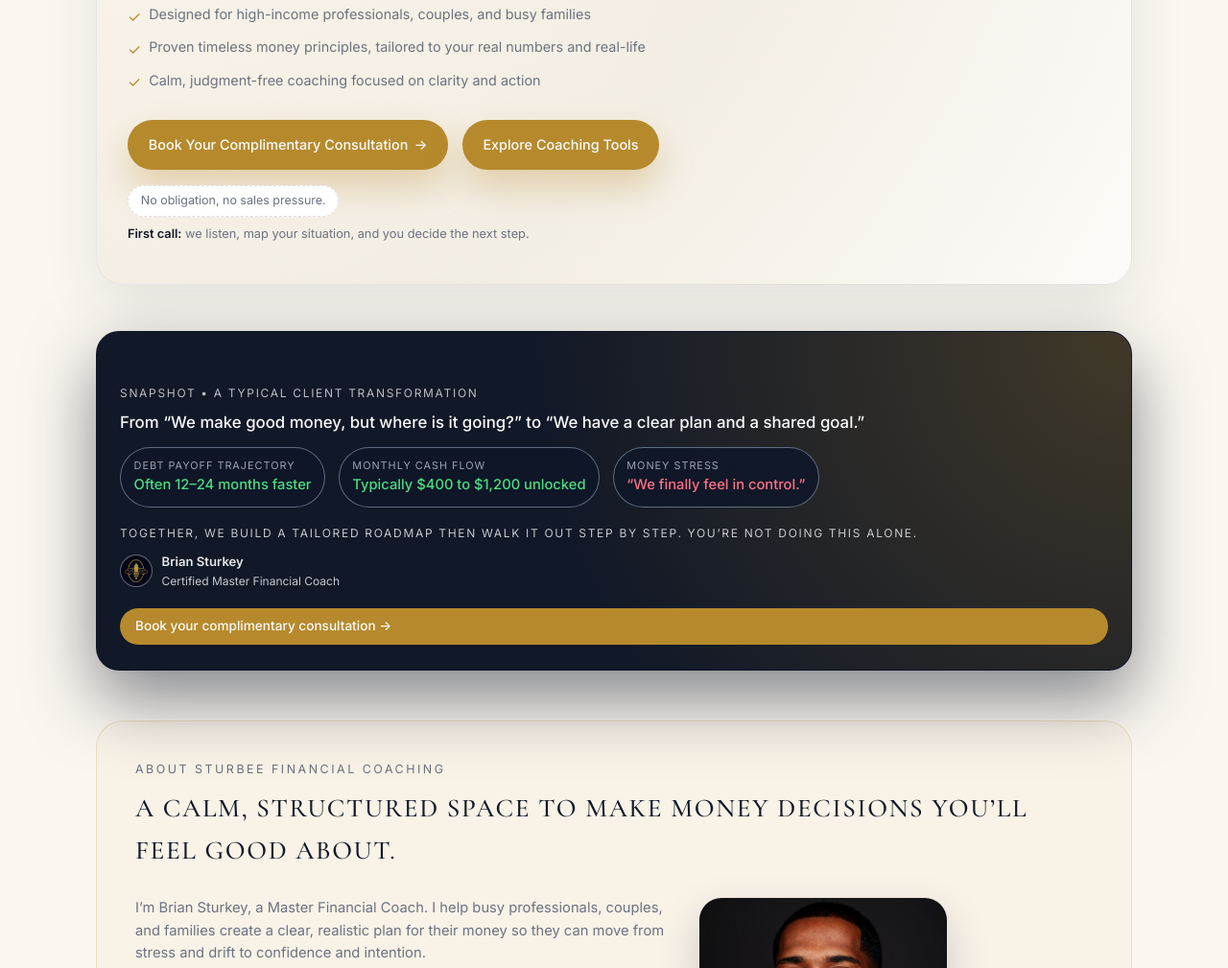
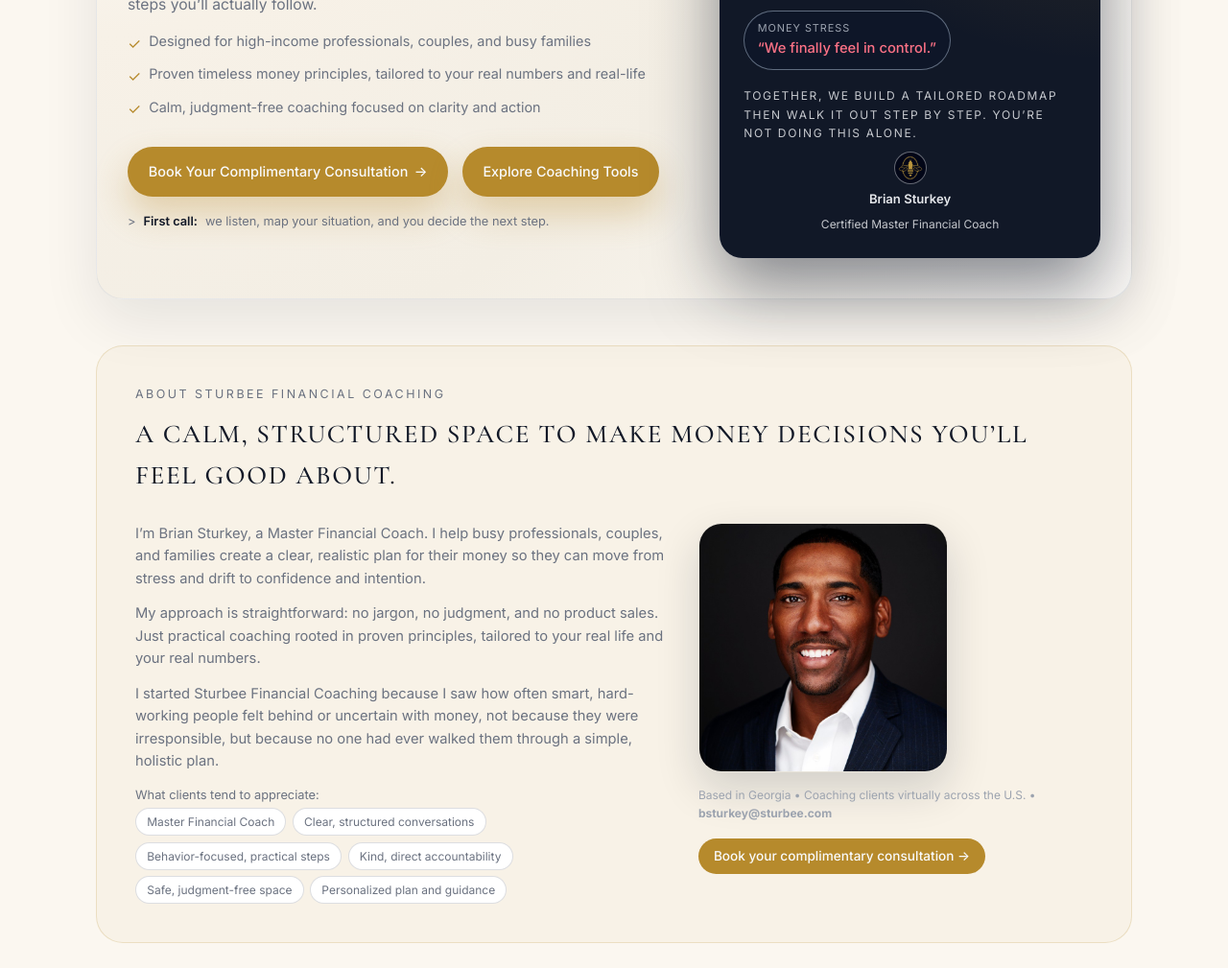
Before and after one commit to bsturkey-coder/sturbee-website, a website: page index.html in a window 1280 px wide. Shown: the part 506-1515 px from the top of the page at 96% size. Drawn offline with nearby package versions, Linux system fonts and the light colour scheme.

Commit message:
updated layout and contact info

```diff
--- a/components.css
+++ b/components.css
@@ -613,7 +613,9 @@
 }
 
 .hero-next-button {
-  display: inline-block;
+  display: inline-flex;
+  align-items: center;
+  justify-content: center;
   padding: 0.5rem 1rem;
   background: var(--accent);
   color: #f9fafb;
@@ -625,6 +627,8 @@
     box-shadow var(--transition-fast),
     background var(--transition-fast);
   white-space: nowrap;
+  margin-top: 1rem; /* space above */
+  margin-bottom: 0.25rem;
 }
 
 .hero-next-button:hover {
@@ -963,8 +967,9 @@
 /* Contact section */
 .contact-grid {
   display: grid;
-  gap: 1.7rem;
-  align-items: flex-start;
+  grid-template-columns: minmax(0, 1.2fr) minmax(0, 1fr);
+  gap: 2rem;
+  align-items: start;
 }
 
 .contact-text {
@@ -1050,7 +1055,8 @@
   }
 
   .contact-grid {
-    grid-template-columns: minmax(0, 1.1fr) minmax(0, 1fr);
+    grid-template-columns: 1fr;
+    gap: 1.25rem;
   }
 
   .contact-text {
--- a/index.html
+++ b/index.html
@@ -66,16 +66,13 @@
       <!-- HERO -->
       <section class="hero-shell">
         <div class="hero">
+          <!-- LEFT column -->
           <div>
             <img
               src="images/sfc.png"
               alt="Sturbee Financial Coaching"
               class="hero-logo"
             />
-            <!-- <div class="pill">
-            <span class="badge">★</span>
-            <span>Certified Master Financial Coach • Calm, confidential support</span>
-          </div> -->
 
             <h1 class="hero-heading">
               A sophisticated, simple money plan
@@ -83,11 +80,13 @@
                 >for professionals, couples, and families.</span
               >
             </h1>
+
             <p class="hero-text">
               Sturbee Financial Coaching helps you organize your finances,
               destroy debt, and align your money with your values in clear
               language, with practical next steps you’ll actually follow.
             </p>
+
             <ul class="hero-list">
               <li>
                 <span>✓</span> Designed for high-income professionals, couples,
@@ -102,6 +101,7 @@
                 and action
               </li>
             </ul>
+
             <div class="hero-ctas">
               <a
                 href="https://calendly.com/sturbeefinance/complimentary"
@@ -114,34 +114,26 @@
                 >Explore Coaching Tools</a
               >
             </div>
+
             <div class="hero-note">
-              <span class="btn-subtle">No obligation, no sales pressure.</span>
-              <span
                 ><strong>First call:</strong> we listen, map your situation, and
                 you decide the next step.</span
               >
             </div>
           </div>
-        </div>
-      </section>
-      <!-- HERO CARD -->
-      <section class="hero-card-section">
+
+          <!-- RIGHT column (Snapshot) -->
           <aside class="hero-card">
-          <!--
-            <div class="hero-card-floater">
-              <span class="hero-card-floater-dot"></span>
-              <span>Clarity typically in 1–2 sessions</span>
-            </div>
-            -->
-
             <div class="hero-card-inner">
               <p class="hero-card-tag">
                 Snapshot • A typical client transformation
               </p>
+
               <p class="hero-card-headline">
                 From “We make good money, but where is it going?” to “We have a
                 clear plan and a shared goal.”
               </p>
+
               <div class="hero-card-metric-row">
                 <div class="metric-pill">
                   <span class="metric-label">Debt Payoff Trajectory</span>
@@ -149,12 +141,14 @@
                     >Often 12–24 months faster</span
                   >
                 </div>
+
                 <div class="metric-pill">
                   <span class="metric-label">Monthly Cash Flow</span>
                   <span class="metric-value positive"
                     >Typically $400 to $1,200 unlocked</span
                   >
                 </div>
+
                 <div class="metric-pill">
                   <span class="metric-label">Money Stress</span>
                   <span class="metric-value danger"
@@ -162,10 +156,12 @@
                   >
                 </div>
               </div>
+
               <p class="hero-card-tag hero-card-tag-tight">
                 Together, we build a tailored roadmap then walk it out step by
                 step. You’re not doing this alone.
               </p>
+
               <div class="hero-card-footer">
                 <div class="hero-avatar">
                   <img
@@ -173,26 +169,18 @@
                     alt="Sturbee Financial Coaching"
                     class="avatar-img"
                   />
-                <div>
                     <div class="avatar-name">Brian Sturkey</div>
                     <div class="avatar-subtitle">
                       Certified Master Financial Coach
                     </div>
                   </div>
                 </div>
-              <div>
-                <!-- <div class="hero-next-label">Next step:</div> -->
-                <a
-                  href="https://calendly.com/sturbeefinance/complimentary"
-                  class="hero-next-text hero-next-button"
-                >
-                  Book your complimentary consultation →
-                </a>
-              </div>
               </div>
             </div>
           </aside>
+        </div>
       </section>
+
       <!-- ABOUT -->
       <section id="about">
         <div class="section-header">
@@ -244,8 +232,16 @@
 
             <p class="tiny-text u-mt-075">
               Based in Georgia • Coaching clients virtually across the U.S. •
-              Email: coaching@sturbee.com
+              <strong>bsturkey@sturbee.com</strong>
             </p>
+            <div>
+                  <a
+                    href="https://calendly.com/sturbeefinance/complimentary"
+                    class="hero-next-text hero-next-button"
+                  >
+                    Book your complimentary consultation →
+                  </a>
+                </div>
           </div>
         </div>
       </section>
@@ -701,7 +697,7 @@
             <ul class="card-list u-mt-075">
               <li>
                 <span>✓</span>
-                <div>20 30 minute conversation</div>
+                <div>20-30 minute conversation</div>
               </li>
               <li>
                 <span>✓</span>
```
Lines whose indentation alone changed are shown as unchanged.
